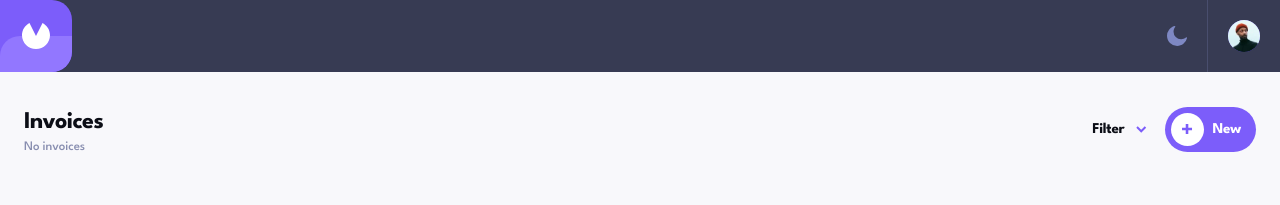
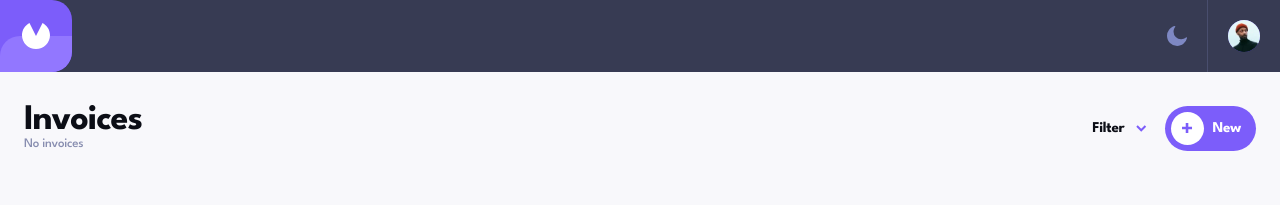
Before and after one commit to GendPh/invoice-app, an Angular app in the folder project/: page / in a window 1280 px wide. Shown: the top 205 px of the page. Built offline with nearby package versions, Linux system fonts and the light colour scheme.

Commit message:
chore: Update new-invoice component styling and form inputs

```diff
--- a/project/src/app/home-header/home-header.component.css
+++ b/project/src/app/home-header/home-header.component.css
@@ -1,56 +1,7 @@
 #home-header {
-  display: flex;
-  justify-content: space-between;
 
-  color: var(--text-color);
-  transition: color var(--color-transition);
-  h3 {
-    font-weight: bold;
-    font-size: /* 24px */ 1.5rem;
-    letter-spacing: /* -0.75px */ -0.0375rem;
-  }
-  h4 {
-    color: var(--text-color-secondary);
-    font-weight: 500;
-    font-size: /* 13px */ 0.8125rem;
-    letter-spacing: /* -0.1px */ -0.00625rem;
-    line-height: /* 15px */ 0.9375rem;
-  }
-
-  article:last-of-type {
-    display: flex;
-    gap: 18px;
-    align-items: center;
-
-  }
 
   #filter {
-    position: relative;
-    display: flex;
-    align-items: center;
-
-    .text {
-      display: flex;
-      align-items: center;
-      justify-content: center;
-      gap: 12px;
-      cursor: pointer;
-      p {
-        font-size: /* 15px */ 0.9375rem;
-        line-height: /* 15px */ 0.9375rem;
-        letter-spacing: /* -0.25px */ -0.015625rem;
-        font-weight: bold;
-        span {
-          display: none;
-        }
-      }
-
-      button {
-        transform: rotate(0deg);
-        transition: transform var(--color-transition);
-      }
-    }
-
     &:hover {
       #filter-drop-down {
         pointer-events: all;
@@ -141,6 +92,4 @@
       }
     }
   }
-
-
 }
--- a/project/src/app/home-header/home-header.component.html
+++ b/project/src/app/home-header/home-header.component.html
@@ -1,17 +1,17 @@
-<section id="home-header">
+<section id="home-header" class="flex justify-between primary-text-color">
   <article>
-    <h3>
+    <h3 class="heading-l">
       Invoices
     </h3>
-    <h4>No invoices</h4>
+    <h4 class="text-body-variante text-text-secondary-light dark:text-text-secondary-dark">No invoices</h4>
   </article>
 
-  <article>
+  <article class="flex items-center gap-[1.125rem]">
 
-    <div id="filter">
-      <div class="text">
-        <p>Filter <span>by status</span></p>
-        <button>
+    <div id="filter" class="relative flex items-center group">
+      <div class="text flex items-center justify-center gap-3 cursor-pointer">
+        <p class="heading-s-variante">Filter <span class="hidden">by status</span></p>
+        <button class="rotate-0 group-hover:rotate-180 transition-all duration-300 ease-linear">
           <svg width="11" height="7" xmlns="http://www.w3.org/2000/svg">
             <path d="M1 1l4.228 4.228L9.456 1" stroke="#7C5DFA" stroke-width="2" fill="none" fill-rule="evenodd" />
           </svg>
--- a/project/src/app/new-invoice/new-invoice.component.css
+++ b/project/src/app/new-invoice/new-invoice.component.css
@@ -23,21 +23,17 @@
 }
 
 #new-invoice-container {
-  position: fixed;
-  left: 0;
-  width: 100%;
-  height: 100%;
-  background-color: var(--new-invoice-background);
-  overflow-y: scroll;
   padding: 33px 24px 100px;
-  color: var(--text-color);
-  transition: color var(--color-transition);
-  transform: translateX(-100%);
+
+
+  transition: transform 0.3s ease-in-out, background-color var(--color-transition);
+
+  &:not(.visible){
+    transform: translateX(-100%);
+  }
 
   #back-btn {
-    display: flex;
-    align-items: center;
-    gap: 23px;
+
     font-size: 15px;
     line-height: 15px;
     letter-spacing: -0.25px;
--- a/project/src/app/new-invoice/new-invoice.component.html
+++ b/project/src/app/new-invoice/new-invoice.component.html
@@ -1,4 +1,4 @@
-<button id="plus-invoice">
+<button id="plus-invoice" (click)="Visible()">
   <span>
     <svg width="11" height="11" xmlns="http://www.w3.org/2000/svg">
       <path d="M6.313 10.023v-3.71h3.71v-2.58h-3.71V.023h-2.58v3.71H.023v2.58h3.71v3.71z" fill="#7C5DFA"
@@ -9,8 +9,9 @@
 </button>
 
 
-<div id="new-invoice-container" >
-  <button id="back-btn">
+<div id="new-invoice-container" [ngClass]="{'visible': isVisible}" class="fixed left-0 overflow-y-scroll w-full h-full bg-background-new-invoice-light dark:bg-background-new-invoice-dark primary-text-color" >
+
+  <button id="back-btn" (click)="Hidden()" class="flex gap-[23px]">
     <svg width="7" height="10" xmlns="http://www.w3.org/2000/svg">
       <path d="M6.342.886L2.114 5.114l4.228 4.228" stroke="#9277FF" stroke-width="2" fill="none" fill-rule="evenodd" />
     </svg>
--- a/project/src/app/new-invoice/new-invoice.component.ts
+++ b/project/src/app/new-invoice/new-invoice.component.ts
@@ -1,13 +1,16 @@
+import { CommonModule } from '@angular/common';
 import { AfterViewInit, Component } from '@angular/core';
 
 @Component({
   selector: 'app-new-invoice',
   standalone: true,
-  imports: [],
+  imports: [CommonModule],
   templateUrl: './new-invoice.component.html',
   styleUrl: './new-invoice.component.css'
 })
 export class NewInvoiceComponent implements AfterViewInit {
+
+  public isVisible: boolean = false;
 
   ngAfterViewInit(): void {
     const headerContainer = document.querySelector('header');
@@ -15,4 +18,11 @@ export class NewInvoiceComponent implements AfterViewInit {
 
     newInvoiceContainer?.style.setProperty('top', `${headerContainer?.clientHeight! - 1}px`);
   }
+
+  public Visible(): void {
+    this.isVisible = true;
+  }
+  public Hidden(): void {
+    this.isVisible = false;
+  }
 }
--- a/project/src/styles.css
+++ b/project/src/styles.css
@@ -13,13 +13,10 @@
   --filter-background: #ffffff;
   --filter-input-background: #dfe3fa;
 
-  --new-invoice-background: #ffffff;
-
   --color-transition: 0.3s linear;
 }
 
 [data-theme='dark'] {
-
   --menu-toggle-btn-img: url('assets/icon-sun.svg');
 
   --text-color: #ffffff;
@@ -58,3 +55,50 @@ main {
 
   @apply text-text-light dark:text-text-dark;
 }
+
+@layer components {
+  .primary-text-color {
+    transition: color var(--color-transition);
+    @apply text-text-light dark:text-text-dark;
+  }
+
+
+  .heading-l{
+    font-weight: bold;
+    @apply text-[1.5rem] md:text-[2.25rem] font-bold tracking-[-0.0375rem] md:tracking-[-0.062rem] md:leading-[2.063rem];
+
+  }
+  .heading-m{
+    font-size: 24px;
+    line-height: 22px;
+    letter-spacing: -0.75px;
+    font-weight: bold;
+  }
+  .heading-s{
+    font-size: 15px;
+    line-height: 24px;
+    letter-spacing: -0.25px;
+    font-weight: bold;
+  }
+  .heading-s-variante{
+    font-size: 15px;
+    line-height: 15px;
+    letter-spacing: -0.25px;
+    font-weight: bold;
+  }
+
+
+  .text-body{
+    font-size: 13px;
+    line-height: 18px;
+    letter-spacing: -0.1px;
+    font-weight: 500;
+  }
+  .text-body-variante{
+    font-size: 13px;
+    line-height: 15px;
+    letter-spacing: -0.25px;
+    font-weight: 500;
+  }
+
+}
--- a/project/tailwind.config.js
+++ b/project/tailwind.config.js
@@ -21,6 +21,10 @@ module.exports = {
           light:"#f8f8fb",
           dark:"#141625",
           header: "#373b53",
+          "new-invoice":{
+            light:"#ffffff",
+            dark:"#141625"
+          }
         },
 
       }
```
